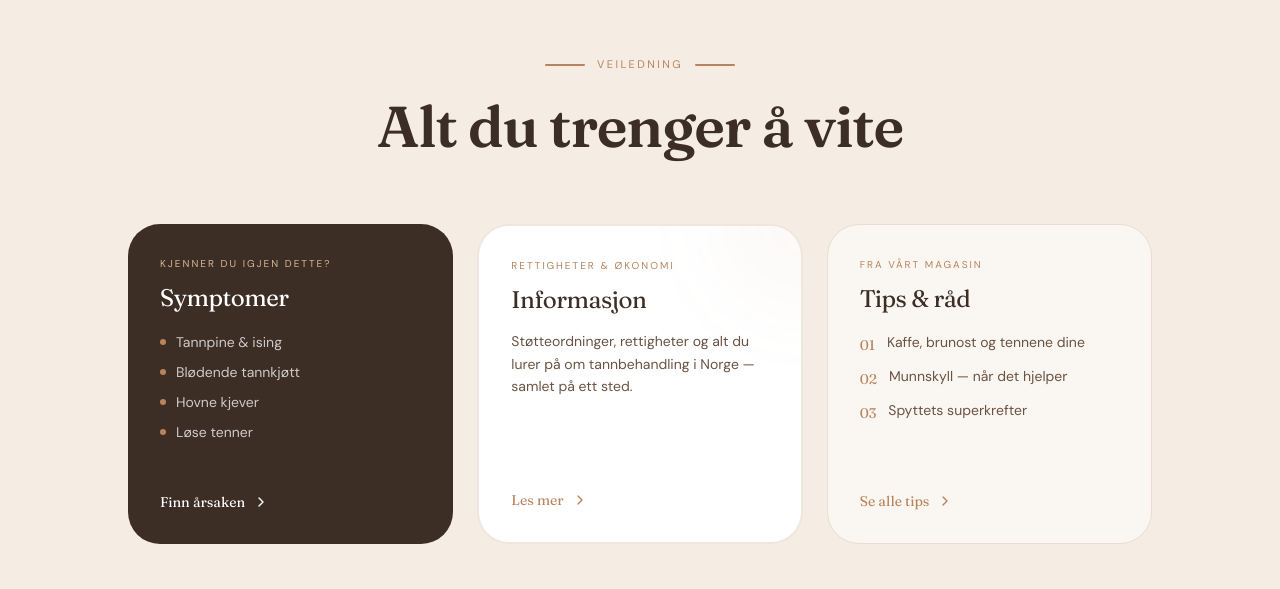
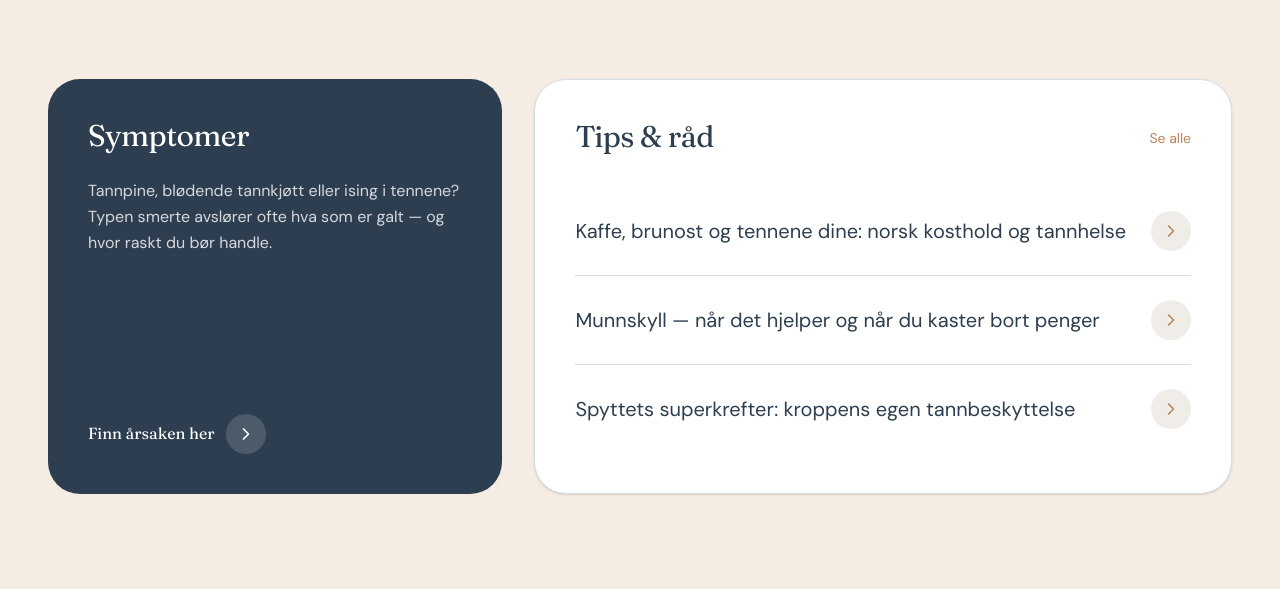
Before and after one commit to daodiii/Ringebu, a Next.js app: page / in a window 1280 px wide. Shown: the part 2931-3520 px from the top of the page. Built offline with nearby package versions, Linux system fonts and the light colour scheme.

Commit message:
Revert "feat: warm brown palette, remove decorative icons, combine guide section"
This reverts commit fa0eaa2f7e151adcccd3c35e8a02c8709a492560.

```diff
--- a/src/app/globals.css
+++ b/src/app/globals.css
@@ -1,40 +1,40 @@
 @import "tailwindcss";
 
 @theme inline {
-  /* ── Warm Espresso Anchors ── */
-  --color-primary: #3D2E25;
-  --color-primary-dark: #2A1E17;
-  --color-primary-light: #5A4A3F;
+  /* ── Dark Anchors ── */
+  --color-primary: #2C3E50;
+  --color-primary-dark: #1A2A38;
+  --color-primary-light: #3D5A6E;
 
-  /* ── Bronze Accent ── */
+  /* ── Accent ── */
   --color-accent: #B8845C;
   --color-accent-hover: #9A6F4A;
-  --color-accent-light: #D4B896;
+  --color-accent-light: #D4C4AA;
 
-  /* ── Section Tints (all warm) ── */
-  --color-bg-blue: #EDE3D5;
+  /* ── Section Tints ── */
+  --color-bg-blue: #E2EBF0;
   --color-bg-yellow: #F5EDE4;
-  --color-bg-mint: #E8DDD0;
-  --color-bg-cream: #FAF6F1;
+  --color-bg-mint: #E2EBF0;
+  --color-bg-cream: #F0EDE8;
 
-  /* ── Warm Brown Scale ── */
-  --color-stone-50: #FAF7F3;
-  --color-stone-100: #F5EFE8;
-  --color-stone-200: #E8DDD0;
-  --color-stone-300: #D4C4AA;
-  --color-stone-400: #B09878;
-  --color-stone-500: #8B7355;
-  --color-stone-600: #6B5344;
-  --color-stone-700: #5A4A3F;
-  --color-stone-800: #4A3728;
-  --color-stone-900: #3D2E25;
+  /* ── Cool Slate Scale ── */
+  --color-stone-50: #F8FAFB;
+  --color-stone-100: #F0F3F5;
+  --color-stone-200: #D5DEE5;
+  --color-stone-300: #B8C5CF;
+  --color-stone-400: #8A9BAA;
+  --color-stone-500: #64788A;
+  --color-stone-600: #4A5568;
+  --color-stone-700: #374151;
+  --color-stone-800: #1F2937;
+  --color-stone-900: #1A2A38;
 
   /* ── Semantic Colors ── */
-  --color-bg: #FFFCF8;
-  --color-text-primary: #3D2E25;
-  --color-text-secondary: #6B5344;
-  --color-text-muted: #B09878;
-  --color-border: #E8DDD0;
+  --color-bg: #ffffff;
+  --color-text-primary: #1A2A38;
+  --color-text-secondary: #4A5568;
+  --color-text-muted: #8A9BAA;
+  --color-border: #D5DEE5;
 
   /* ── Typography ── */
   --font-sans: var(--font-dm-sans), system-ui, sans-serif;
--- a/src/app/page.tsx
+++ b/src/app/page.tsx
@@ -9,6 +9,12 @@ import {
   Phone,
   ChevronRight,
   ChevronDown,
+  User,
+  Sparkles,
+  ShieldCheck,
+  Zap,
+  Star,
+  Clock,
 } from "lucide-react";
 import {
   treatments,
@@ -281,128 +287,77 @@ function TreatmentsSection() {
   );
 }
 
-/* ─────────────────────── GUIDE SECTION (Symptoms + Tips + Info) ─────────────────────── */
+/* ─────────────────────── TIPS & SYMPTOMER (Two Pathways) ─────────────────────── */
 
-function GuideSection() {
-  const symptoms = [
-    "Tannpine & ising",
-    "Blødende tannkjøtt",
-    "Hovne kjever",
-    "Løse tenner",
-  ];
-
-  const tips = [
-    "Kaffe, brunost og tennene dine",
-    "Munnskyll — når det hjelper",
-    "Spyttets superkrefter",
+function TipsAndSymptomsSection() {
+  const tipArticles = [
+    { title: "Kaffe, brunost og tennene dine: norsk kosthold og tannhelse", href: "/informasjon" },
+    { title: "Munnskyll — når det hjelper og når du kaster bort penger", href: "/informasjon" },
+    { title: "Spyttets superkrefter: kroppens egen tannbeskyttelse", href: "/informasjon" },
   ];
 
   return (
     <section className="py-24 md:py-32 bg-[var(--color-bg-yellow)]">
       <div className="container-width">
-        {/* Section Header */}
-        <SectionFade>
-          <div className="text-center mb-14 md:mb-16">
-            <div className="flex items-center justify-center gap-3 mb-5">
-              <div className="w-10 h-0.5 rounded-full bg-[var(--color-accent)]" />
-              <span className="text-[11px] font-700 uppercase tracking-[0.22em] text-[var(--color-accent)]">
-                Veiledning
-              </span>
-              <div className="w-10 h-0.5 rounded-full bg-[var(--color-accent)]" />
+        <div className="grid grid-cols-1 lg:grid-cols-5 gap-6 lg:gap-8">
+          {/* Left: Symptomer (dark card) */}
+          <SectionFade className="lg:col-span-2">
+            <div className="bg-[var(--color-primary)] rounded-2xl p-8 md:p-10 h-full flex flex-col justify-between min-h-[360px]">
+              <div>
+                <h2 className="text-2xl md:text-3xl font-heading font-700 text-white mb-6">
+                  Symptomer
+                </h2>
+                <p className="text-white/80 text-base leading-relaxed font-sans font-400">
+                  Tannpine, blødende tannkjøtt eller ising i tennene? Typen smerte
+                  avslører ofte hva som er galt — og hvor raskt du bør handle.
+                </p>
+              </div>
+
+              <Link
+                href="/symptomer"
+                className="inline-flex items-center gap-3 text-white font-heading font-600 mt-8 group"
+              >
+                Finn årsaken her
+                <div className="w-10 h-10 rounded-full bg-white/15 flex items-center justify-center group-hover:bg-[var(--color-accent)]/30 transition-colors">
+                  <ChevronRight className="size-5 text-white" />
+                </div>
+              </Link>
             </div>
-            <h2 className="heading-section text-[var(--color-primary)]">
-              Alt du trenger å vite
-            </h2>
-          </div>
-        </SectionFade>
-
-        {/* Bento Grid: 3 columns */}
-        <div className="grid grid-cols-1 md:grid-cols-3 gap-5 md:gap-6 max-w-5xl mx-auto">
-
-          {/* Symptomer — compact dark card */}
-          <SectionFade>
-            <Link href="/symptomer" className="group block h-full">
-              <div className="bg-[var(--color-primary)] rounded-2xl p-7 md:p-8 h-full flex flex-col justify-between min-h-[320px] transition-all duration-500 hover:shadow-xl hover:-translate-y-1">
-                <div>
-                  <span className="text-[10px] font-700 uppercase tracking-[0.2em] text-[var(--color-accent-light)] block mb-3">
-                    Kjenner du igjen dette?
-                  </span>
-                  <h3 className="text-xl md:text-2xl font-heading font-700 text-white mb-5">
-                    Symptomer
-                  </h3>
-                  <ul className="space-y-2.5">
-                    {symptoms.map((s) => (
-                      <li key={s} className="flex items-center gap-2.5 text-white/75 text-sm font-sans font-400">
-                        <div className="w-1.5 h-1.5 rounded-full bg-[var(--color-accent)]" />
-                        {s}
-                      </li>
-                    ))}
-                  </ul>
-                </div>
-                <div className="flex items-center gap-2 text-white font-heading font-600 text-sm mt-6 group-hover:text-[var(--color-accent-light)] transition-colors">
-                  Finn årsaken
-                  <ChevronRight className="size-4 transition-transform group-hover:translate-x-1" />
-                </div>
-              </div>
-            </Link>
           </SectionFade>
 
-          {/* Informasjon — featured accent card */}
-          <SectionFade delay={0.1}>
-            <Link href="/informasjon" className="group block h-full">
-              <div className="relative rounded-2xl border-2 border-[var(--color-accent)]/20 bg-white p-7 md:p-8 h-full flex flex-col justify-between min-h-[320px] transition-all duration-500 hover:shadow-xl hover:-translate-y-1 hover:border-[var(--color-accent)]/40 overflow-hidden">
-                {/* Decorative gradient corner */}
-                <div className="absolute -top-20 -right-20 w-40 h-40 rounded-full bg-[var(--color-accent)]/5 blur-2xl" />
-                <div className="relative z-10">
-                  <span className="text-[10px] font-700 uppercase tracking-[0.2em] text-[var(--color-accent)] block mb-3">
-                    Rettigheter & Økonomi
-                  </span>
-                  <h3 className="text-xl md:text-2xl font-heading font-700 text-[var(--color-primary)] mb-4">
-                    Informasjon
-                  </h3>
-                  <p className="text-[var(--color-text-secondary)] text-sm leading-relaxed font-sans font-400">
-                    Støtteordninger, rettigheter og alt du lurer på om tannbehandling
-                    i Norge — samlet på ett sted.
-                  </p>
-                </div>
-                <div className="relative z-10 flex items-center gap-2 text-[var(--color-accent)] font-heading font-600 text-sm mt-6 group-hover:text-[var(--color-primary)] transition-colors">
-                  Les mer
-                  <ChevronRight className="size-4 transition-transform group-hover:translate-x-1" />
-                </div>
+          {/* Right: Tips & råd (white card) */}
+          <SectionFade className="lg:col-span-3" delay={0.15}>
+            <div className="bg-white rounded-2xl p-8 md:p-10 h-full shadow-sm border border-[var(--color-border)]">
+              <div className="flex items-center justify-between mb-8">
+                <h2 className="text-2xl md:text-3xl font-heading font-700 text-[var(--color-primary)]">
+                  Tips & råd
+                </h2>
+                <Link
+                  href="/informasjon"
+                  className="text-[var(--color-accent)] font-sans font-500 text-sm hover:underline underline-offset-4"
+                >
+                  Se alle
+                </Link>
               </div>
-            </Link>
-          </SectionFade>
 
-          {/* Tips & Råd — warm card with list */}
-          <SectionFade delay={0.2}>
-            <Link href="/informasjon" className="group block h-full">
-              <div className="bg-[var(--color-bg-cream)] rounded-2xl p-7 md:p-8 h-full flex flex-col justify-between min-h-[320px] border border-[var(--color-border)] transition-all duration-500 hover:shadow-xl hover:-translate-y-1">
-                <div>
-                  <span className="text-[10px] font-700 uppercase tracking-[0.2em] text-[var(--color-accent)] block mb-3">
-                    Fra vårt magasin
-                  </span>
-                  <h3 className="text-xl md:text-2xl font-heading font-700 text-[var(--color-primary)] mb-5">
-                    Tips & råd
-                  </h3>
-                  <div className="space-y-3">
-                    {tips.map((tip, i) => (
-                      <div key={tip} className="flex items-start gap-3">
-                        <span className="text-[var(--color-accent)] font-heading font-700 text-sm mt-0.5 shrink-0">
-                          {String(i + 1).padStart(2, "0")}
-                        </span>
-                        <span className="text-sm text-[var(--color-text-secondary)] font-sans font-400 leading-snug">
-                          {tip}
-                        </span>
+              <div className="divide-y divide-[var(--color-border)]">
+                {tipArticles.map((tip, i) => (
+                  <SectionFade key={tip.title} delay={i * 0.08}>
+                    <Link
+                      href={tip.href}
+                      className="flex items-center justify-between py-6 group"
+                    >
+                      <span className="text-lg md:text-xl font-sans font-400 text-[var(--color-primary)] group-hover:text-[var(--color-accent)] transition-colors pr-4">
+                        {tip.title}
+                      </span>
+                      <div className="flex-shrink-0 w-10 h-10 rounded-full bg-[var(--color-bg-cream)] flex items-center justify-center group-hover:bg-[var(--color-bg-cream)] transition-colors">
+                        <ChevronRight className="size-5 text-[var(--color-accent)]" />
                       </div>
-                    ))}
-                  </div>
-                </div>
-                <div className="flex items-center gap-2 text-[var(--color-accent)] font-heading font-600 text-sm mt-6 group-hover:text-[var(--color-primary)] transition-colors">
-                  Se alle tips
-                  <ChevronRight className="size-4 transition-transform group-hover:translate-x-1" />
-                </div>
+                    </Link>
+                  </SectionFade>
+                ))}
               </div>
-            </Link>
+            </div>
           </SectionFade>
         </div>
       </div>
@@ -522,6 +477,7 @@ function CTASection() {
 
 const supportCategories = [
   {
+    icon: User,
     title: "Barn og ungdom",
     subtitle: "0–18 år — offentlig tannklinikk",
     badge: "Gratis",
@@ -537,6 +493,7 @@ const supportCategories = [
     ],
   },
   {
+    icon: Sparkles,
     title: "Unge voksne (19–28 år)",
     subtitle: "Redusert egenandel på offentlig klinikk",
     badge: "75 % rabatt",
@@ -553,6 +510,7 @@ const supportCategories = [
     stat: { label: "Du betaler kun", value: "25 %", suffix: "av offentlige takster" },
   },
   {
+    icon: ShieldCheck,
     title: "HELFO-stønad",
     subtitle: "Refusjon fra folketrygden",
     badge: "15 tilstander",
@@ -568,6 +526,7 @@ const supportCategories = [
     ],
   },
   {
+    icon: Star,
     title: "Frikort",
     subtitle: "Egenandelstak per kalenderår",
     badge: "kr 3 278",
@@ -584,6 +543,7 @@ const supportCategories = [
     stat: { label: "Egenandelstak 2025:", value: "kr 3 278", suffix: "" },
   },
   {
+    icon: Zap,
     title: "NAV sosialhjelp",
     subtitle: "Økonomisk støtte ved behov",
     badge: "Behovsprøvd",
@@ -599,6 +559,7 @@ const supportCategories = [
     ],
   },
   {
+    icon: Clock,
     title: "Eldre og uføre",
     subtitle: "Sykehjem og hjemmesykepleie",
     badge: "Gratis",
@@ -636,6 +597,7 @@ function SupportCard({
   index: number;
 }) {
   const [open, setOpen] = useState(false);
+  const Icon = item.icon;
 
   return (
     <SectionFade delay={index * 0.06}>
@@ -660,6 +622,20 @@ function SupportCard({
 
         {/* Header */}
         <div className="flex items-center gap-4 p-6">
+          <div
+            className={`w-12 h-12 rounded-[14px] flex items-center justify-center shrink-0 transition-all duration-300 ${
+              open
+                ? "bg-[var(--color-accent)]"
+                : "bg-[var(--color-bg-blue)] group-hover:bg-[var(--color-accent)]"
+            }`}
+          >
+            <Icon
+              className={`size-[22px] transition-colors duration-300 ${
+                open ? "text-white" : "text-[var(--color-primary-light)]"
+              }`}
+              strokeWidth={1.8}
+            />
+          </div>
           <div className="flex-1 min-w-0">
             <h3 className="font-heading font-600 text-[17px] text-[var(--color-primary)]">
               {item.title}
@@ -786,7 +762,7 @@ export default function HomePage() {
       <HeroSection />
       <TreatmentsSection />
       <BetalingsstotteSection />
-      <GuideSection />
+      <TipsAndSymptomsSection />
       <ArticlesSection />
       <CTASection />
     </main>
```
Also changed, not shown: src/app/informasjon/page.tsx (+54 -27 lines), src/app/symptomer/page.tsx (+5 -2 lines), src/data/content.ts (+31 -7 lines).
